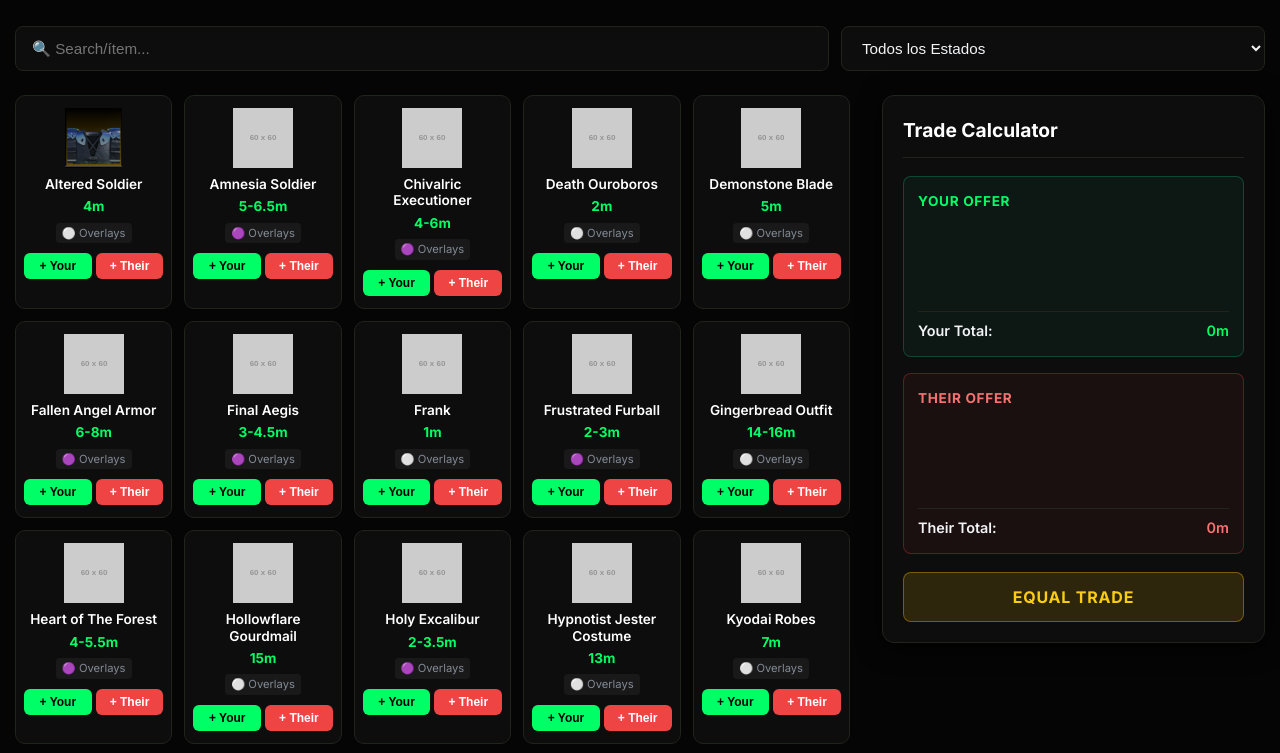
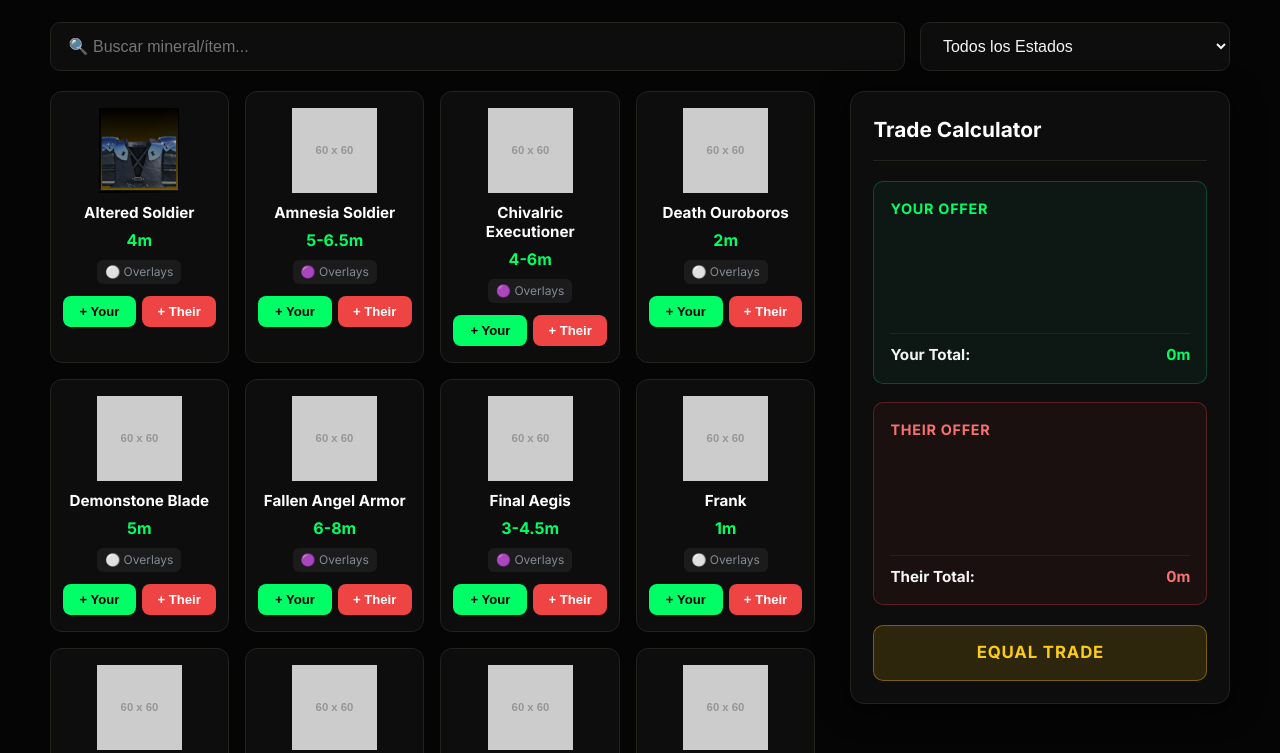
Before and after one commit to Bh2-Values/TheHub, a plain HTML site: page index.html in a window 1280 px wide. Shown: the part 108-861 px from the top of the page. Drawn offline with Linux system fonts and the light colour scheme; placeholder pictures from the web are drawn by us.

Commit message:
Update index.html

```diff
--- a/index.html
+++ b/index.html
@@ -33,23 +33,22 @@
 
     * { box-sizing: border-box; margin: 0; padding: 0; }
 
-    /* Scrollbar personalizada para navegador (Chrome, Edge, Safari) */
+    /* Scrollbar personalizada oscura */
     ::-webkit-scrollbar {
-      width: 8px;
-      height: 8px;
+      width: 10px;
+      height: 10px;
     }
     ::-webkit-scrollbar-track {
       background: #050505;
     }
     ::-webkit-scrollbar-thumb {
       background: #1f241d;
-      border-radius: 4px;
+      border-radius: 5px;
     }
     ::-webkit-scrollbar-thumb:hover {
       background: var(--green-primary);
     }
 
-    /* Scrollbar para Firefox */
     * {
       scrollbar-width: thin;
       scrollbar-color: #1f241d #050505;
@@ -60,56 +59,73 @@
       background-color: var(--bg-dark);
       color: var(--text-main);
       line-height: 1.5;
-      padding: 20px 15px;
+      padding: 15px 25px;
     }
 
-    .container { max-width: 1280px; margin: 0 auto; }
+    /* Agrandado el contenedor para ocupar casi toda la pantalla */
+    .container {
+      width: 96%;
+      max-width: 1750px;
+      margin: 0 auto;
+    }
 
     /* Header */
-    header { text-align: center; margin-bottom: 30px; }
+    header { text-align: center; margin-bottom: 25px; }
     header h1 {
-      font-size: 2.3rem;
-      font-weight: 700;
+      font-size: 2.6rem;
+      font-weight: 800;
       letter-spacing: -0.02em;
       background: linear-gradient(to right, #00ff66, #10b981);
       -webkit-background-clip: text;
       -webkit-text-fill-color: transparent;
     }
-    header p { color: var(--text-muted); font-size: 0.95rem; margin-top: 6px; }
+    header p { color: var(--text-muted); font-size: 1rem; margin-top: 4px; }
 
     /* Search & Filters */
-    .filter-bar { display: flex; gap: 12px; margin-bottom: 24px; flex-wrap: wrap; }
+    .filter-bar { display: flex; gap: 15px; margin-bottom: 20px; flex-wrap: wrap; }
     .search-input, .select-filter {
       background: var(--card-bg);
       border: 1px solid var(--card-border);
       color: var(--text-main);
-      padding: 12px 16px;
-      border-radius: 8px;
-      font-size: 0.95rem;
+      padding: 14px 18px;
+      border-radius: 10px;
+      font-size: 1rem;
       outline: none;
       transition: all 0.2s;
     }
-    .search-input { flex: 2; min-width: 240px; }
-    .select-filter { flex: 1; min-width: 180px; cursor: pointer; }
+    .search-input { flex: 3; min-width: 280px; }
+    .select-filter { flex: 1; min-width: 220px; cursor: pointer; }
     .search-input:focus, .select-filter:focus {
       border-color: var(--green-bright);
-      box-shadow: 0 0 10px rgba(0, 255, 102, 0.25);
+      box-shadow: 0 0 12px rgba(0, 255, 102, 0.25);
     }
 
-    /* Main Grid Layout - Ampliado horizontalmente la columna de la lista (2.2fr) */
-    .dashboard-grid { display: grid; grid-template-columns: 2.2fr 1fr; gap: 24px; }
-    @media (max-width: 950px) { .dashboard-grid { grid-template-columns: 1fr; } }
+    /* Main Grid Layout - Distribución más amplia */
+    .dashboard-grid {
+      display: grid;
+      grid-template-columns: 1fr 380px;
+      gap: 25px;
+    }
+    @media (max-width: 1100px) {
+      .dashboard-grid { grid-template-columns: 1fr; }
+    }
 
     /* Item Grid Container */
-    .items-container { max-height: 700px; overflow-y: auto; padding-right: 8px; }
-    .items-grid { display: grid; grid-template-columns: repeat(auto-fill, minmax(135px, 1fr)); gap: 12px; }
+    .items-container { max-height: 780px; overflow-y: auto; padding-right: 10px; }
 
-    /* Tarjeta individual de ítem */
+    /* Cuadrícula de ítems con tamaño aumentado */
+    .items-grid {
+      display: grid;
+      grid-template-columns: repeat(auto-fill, minmax(165px, 1fr));
+      gap: 16px;
+    }
+
+    /* Tarjetas individuales de ítem más grandes */
     .item-card {
       background: var(--card-bg);
       border: 1px solid var(--card-border);
-      border-radius: 10px;
-      padding: 12px 8px;
+      border-radius: 12px;
+      padding: 16px 12px;
       display: flex;
       flex-direction: column;
       align-items: center;
@@ -118,46 +134,56 @@
       transition: transform 0.15s ease, border-color 0.15s ease, box-shadow 0.15s ease;
     }
     .item-card:hover {
-      transform: translateY(-3px);
+      transform: translateY(-4px);
       border-color: var(--green-bright);
-      box-shadow: 0 4px 15px rgba(0, 255, 102, 0.15);
+      box-shadow: 0 6px 20px rgba(0, 255, 102, 0.18);
     }
 
+    /* Imagen más grande */
     .item-card img {
-      width: 60px;
-      height: 60px;
+      width: 85px;
+      height: 85px;
       object-fit: contain;
-      margin-bottom: 8px;
+      margin-bottom: 10px;
     }
 
     .item-card .item-name {
-      font-size: 0.85rem;
-      font-weight: 600;
+      font-size: 0.95rem;
+      font-weight: 700;
       color: #fff;
-      margin-bottom: 4px;
-      line-height: 1.2;
+      margin-bottom: 6px;
+      line-height: 1.25;
       word-break: break-word;
     }
 
     .item-card .item-price {
-      font-size: 0.85rem;
-      font-weight: 700;
+      font-size: 1rem;
+      font-weight: 800;
       color: var(--green-bright);
-      margin-bottom: 6px;
+      margin-bottom: 8px;
     }
 
     .item-card .badge {
-      font-size: 0.7rem;
-      padding: 2px 6px;
-      border-radius: 4px;
-      background: rgba(255,255,255,0.05);
+      font-size: 0.75rem;
+      padding: 3px 8px;
+      border-radius: 6px;
+      background: rgba(255,255,255,0.06);
       color: var(--text-muted);
-      margin-bottom: 10px;
+      margin-bottom: 12px;
     }
 
-    /* Action Buttons */
-    .btn-group { display: flex; gap: 4px; width: 100%; }
-    .btn-add { flex: 1; border: none; padding: 6px 0; border-radius: 6px; font-weight: 700; font-size: 0.75rem; cursor: pointer; transition: all 0.2s; }
+    /* Action Buttons más grandes y legibles */
+    .btn-group { display: flex; gap: 6px; width: 100%; }
+    .btn-add {
+      flex: 1;
+      border: none;
+      padding: 8px 0;
+      border-radius: 8px;
+      font-weight: 700;
+      font-size: 0.82rem;
+      cursor: pointer;
+      transition: all 0.2s;
+    }
     .btn-your { background: var(--green-bright); color: #000; }
     .btn-your:hover { background: var(--green-primary); color: #fff; }
     .btn-their { background: var(--red-primary); color: #fff; }
@@ -167,44 +193,44 @@
     .calculator-card {
       background: var(--card-bg);
       border: 1px solid var(--card-border);
-      border-radius: 12px;
-      padding: 20px;
+      border-radius: 14px;
+      padding: 22px;
       display: flex;
       flex-direction: column;
-      gap: 18px;
+      gap: 20px;
       height: fit-content;
-      box-shadow: 0 4px 25px rgba(0,0,0,0.8);
+      box-shadow: 0 4px 30px rgba(0,0,0,0.85);
     }
     .calculator-card h2 {
-      font-size: 1.2rem;
+      font-size: 1.3rem;
       font-weight: 700;
       border-bottom: 1px solid var(--card-border);
-      padding-bottom: 12px;
+      padding-bottom: 14px;
       color: #fff;
     }
 
-    .trade-sides { display: flex; flex-direction: column; gap: 16px; }
+    .trade-sides { display: flex; flex-direction: column; gap: 18px; }
 
     /* Your Side Box */
-    .side-box-your { background: var(--green-bg); border: 1px solid var(--green-border); border-radius: 8px; padding: 14px; }
+    .side-box-your { background: var(--green-bg); border: 1px solid var(--green-border); border-radius: 10px; padding: 16px; }
     .your-title { color: var(--green-bright); }
 
     /* Their Side Box */
-    .side-box-their { background: var(--red-bg); border: 1px solid var(--red-border); border-radius: 8px; padding: 14px; }
+    .side-box-their { background: var(--red-bg); border: 1px solid var(--red-border); border-radius: 10px; padding: 16px; }
     .their-title { color: #f87171; }
 
-    .side-header { display: flex; justify-content: space-between; align-items: center; margin-bottom: 10px; }
-    .side-title { font-size: 0.85rem; font-weight: 700; text-transform: uppercase; letter-spacing: 0.05em; }
+    .side-header { display: flex; justify-content: space-between; align-items: center; margin-bottom: 12px; }
+    .side-title { font-size: 0.9rem; font-weight: 700; text-transform: uppercase; letter-spacing: 0.05em; }
 
-    .trade-list { list-style: none; min-height: 80px; max-height: 160px; overflow-y: auto; display: flex; flex-direction: column; gap: 6px; }
-    .trade-item { display: flex; justify-content: space-between; align-items: center; background: rgba(0,0,0,0.5); padding: 8px 12px; border-radius: 6px; font-size: 0.88rem; border: 1px solid rgba(255,255,255,0.03); }
-    .remove-icon { color: #ef4444; cursor: pointer; font-weight: bold; margin-left: 8px; font-size: 0.9rem; }
+    .trade-list { list-style: none; min-height: 90px; max-height: 180px; overflow-y: auto; display: flex; flex-direction: column; gap: 8px; }
+    .trade-item { display: flex; justify-content: space-between; align-items: center; background: rgba(0,0,0,0.6); padding: 10px 14px; border-radius: 8px; font-size: 0.92rem; border: 1px solid rgba(255,255,255,0.04); }
+    .remove-icon { color: #ef4444; cursor: pointer; font-weight: bold; margin-left: 10px; font-size: 1rem; }
     .remove-icon:hover { color: #f87171; }
 
-    .side-footer { display: flex; justify-content: space-between; align-items: center; margin-top: 10px; padding-top: 8px; border-top: 1px solid var(--card-border); font-size: 0.9rem; font-weight: 600; }
+    .side-footer { display: flex; justify-content: space-between; align-items: center; margin-top: 12px; padding-top: 10px; border-top: 1px solid var(--card-border); font-size: 0.95rem; font-weight: 700; }
 
     /* Result Verdict */
-    .verdict-box { text-align: center; padding: 12px; border-radius: 8px; font-weight: 700; font-size: 1rem; text-transform: uppercase; letter-spacing: 0.05em; }
+    .verdict-box { text-align: center; padding: 14px; border-radius: 10px; font-weight: 800; font-size: 1.05rem; text-transform: uppercase; letter-spacing: 0.05em; }
     .verdict-win { background: rgba(0, 255, 102, 0.15); color: var(--green-bright); border: 1px solid rgba(0, 255, 102, 0.4); }
     .verdict-fair { background: rgba(234, 179, 8, 0.15); color: #facc15; border: 1px solid rgba(234, 179, 8, 0.4); }
     .verdict-loss { background: rgba(239, 68, 68, 0.15); color: #f87171; border: 1px solid rgba(239, 68, 68, 0.4); }
@@ -219,7 +245,7 @@
     </header>
 
     <div class="filter-bar">
-      <input type="text" id="searchInput" class="search-input" placeholder="🔍 Search/ítem..." onkeyup="filterData()">
+      <input type="text" id="searchInput" class="search-input" placeholder="🔍 Buscar mineral/ítem..." onkeyup="filterData()">
       <select id="statusFilter" class="select-filter" onchange="filterData()">
         <option value="">Todos los Estados</option>
         <option value="🟢">📈 En subida</option>
@@ -269,6 +295,6 @@
     </div>
   </div>
 
-  <script src="script.js?v=3"></script>
+  <script src="script.js?v=4"></script>
 </body>
 </html>
```
